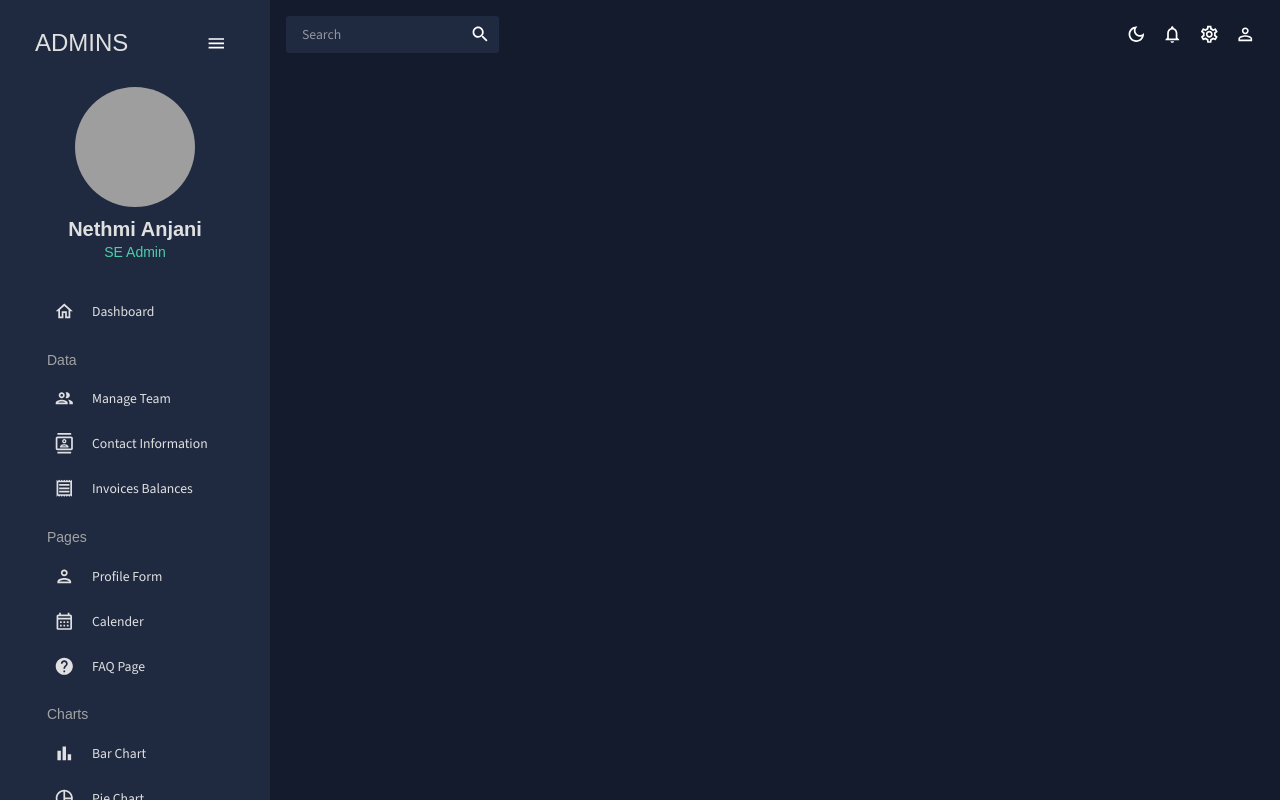
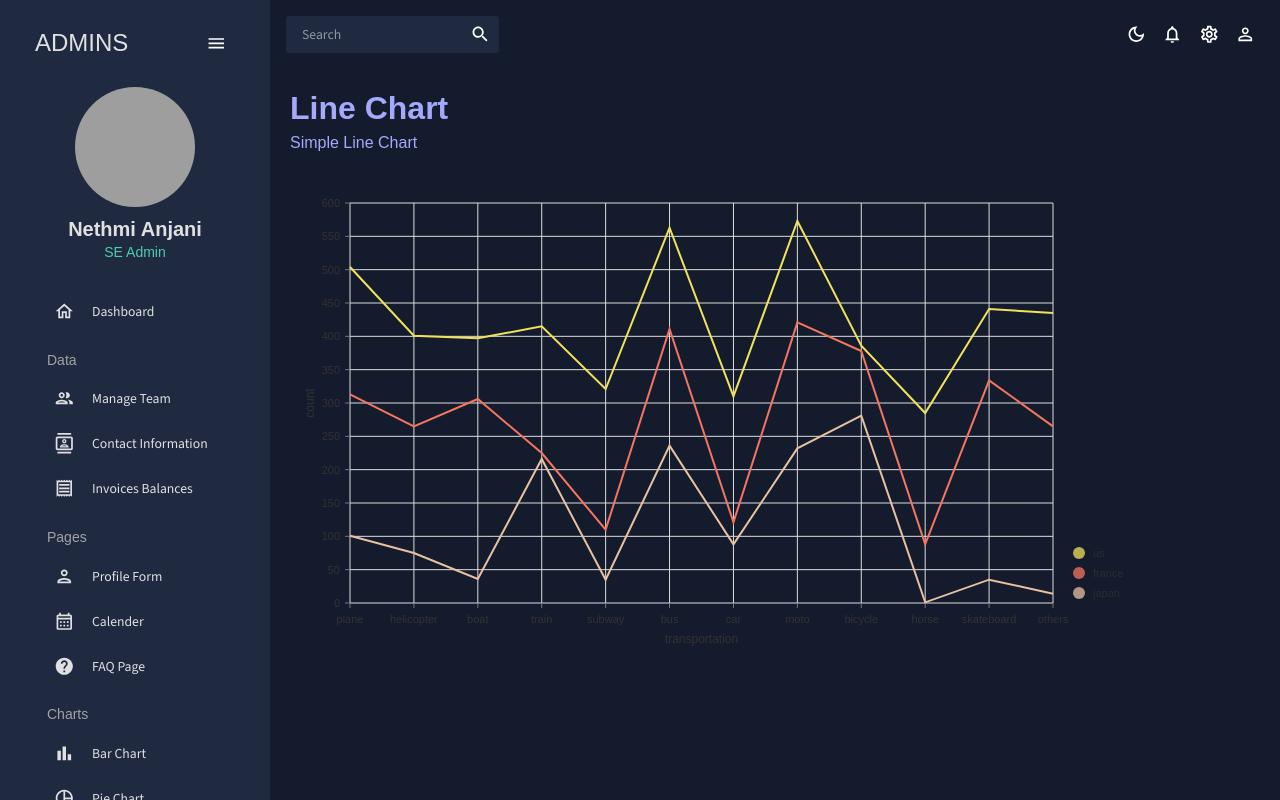
Before and after one commit to 99anjani/AdminDashBoard, a React (Create React App) app: page /line in a window 1280 px wide. Built offline with nearby package versions, Linux system fonts and the light colour scheme; grey boxes are pictures that could not be loaded.

Commit message:
line chart development basic

```diff
--- a/src/App.js
+++ b/src/App.js
@@ -13,6 +13,8 @@
 import FAQ from "./Scenes/faq";
 import Bar from "./Scenes/bar";
 import Pie from "./Scenes/pie";
+import Line from "./Scenes/line";
+
 
 function App() {
   const [theme, colorMode] = useMode();
@@ -35,6 +37,7 @@
               <Route path="/faq" element={<FAQ/>}/>
               <Route path="/bar" element={<Bar/>}/>
               <Route path="/pie" element={<Pie/>}/>
+              <Route path="/line" element={<Line/>}/>
           </Routes>
           </main>
         </div>
--- /dev/null
+++ b/src/Components/lineChart.jsx
@@ -0,0 +1,83 @@
+import { mockLineData as data } from "../Data/mockData";
+import { Box, useTheme } from "@mui/material";
+import { tokens } from "../theme";
+import { ResponsiveLine } from "@nivo/line";
+
+const LineChart = () => {
+  const theme = useTheme();
+  const colors = tokens(theme.palette.mode);
+
+  return (
+    <Box height={500} width="90%">
+      <ResponsiveLine
+        data={data}
+        margin={{ top: 50, right: 110, bottom: 50, left: 60 }}
+        xScale={{ type: 'point' }}
+        yScale={{
+            type: 'linear',
+            min: 'auto',
+            max: 'auto',
+            stacked: true,
+            reverse: false
+        }}
+        yFormat=" >-.2f"
+        axisTop={null}
+        axisRight={null}
+        axisBottom={{
+            tickSize: 5,
+            tickPadding: 5,
+            tickRotation: 0,
+            legend: 'transportation',
+            legendOffset: 36,
+            legendPosition: 'middle',
+            truncateTickAt: 0
+        }}
+        axisLeft={{
+            tickSize: 5,
+            tickPadding: 5,
+            tickRotation: 0,
+            legend: 'count',
+            legendOffset: -40,
+            legendPosition: 'middle',
+            truncateTickAt: 0
+        }}
+        pointSize={10}
+        pointColor={{ theme: 'background' }}
+        pointBorderWidth={2}
+        pointBorderColor={{ from: 'serieColor' }}
+        pointLabel="data.yFormatted"
+        pointLabelYOffset={-12}
+        enableTouchCrosshair={true}
+        useMesh={true}
+        legends={[
+            {
+                anchor: 'bottom-right',
+                direction: 'column',
+                justify: false,
+                translateX: 100,
+                translateY: 0,
+                itemsSpacing: 0,
+                itemDirection: 'left-to-right',
+                itemWidth: 80,
+                itemHeight: 20,
+                itemOpacity: 0.75,
+                symbolSize: 12,
+                symbolShape: 'circle',
+                symbolBorderColor: 'rgba(0, 0, 0, .5)',
+                effects: [
+                    {
+                        on: 'hover',
+                        style: {
+                            itemBackground: 'rgba(0, 0, 0, .03)',
+                            itemOpacity: 1
+                        }
+                    }
+                ]
+            }
+        ]}
+      />
+    </Box>
+  );
+};
+
+export default LineChart;
--- /dev/null
+++ b/src/Scenes/line/index.jsx
@@ -0,0 +1,17 @@
+import { Box } from "@mui/material"
+import Header from "../../Components/header"
+import LineChart from "../../Components/lineChart";
+
+
+
+const Line = () => {
+    return(
+        <Box m="20px">
+            <Header title="Line Chart" subtitle="Simple Line Chart"/>
+            <Box  height="75vh">
+                <LineChart/>
+            </Box>
+        </Box>
+    )
+}
+export default Line;
```
